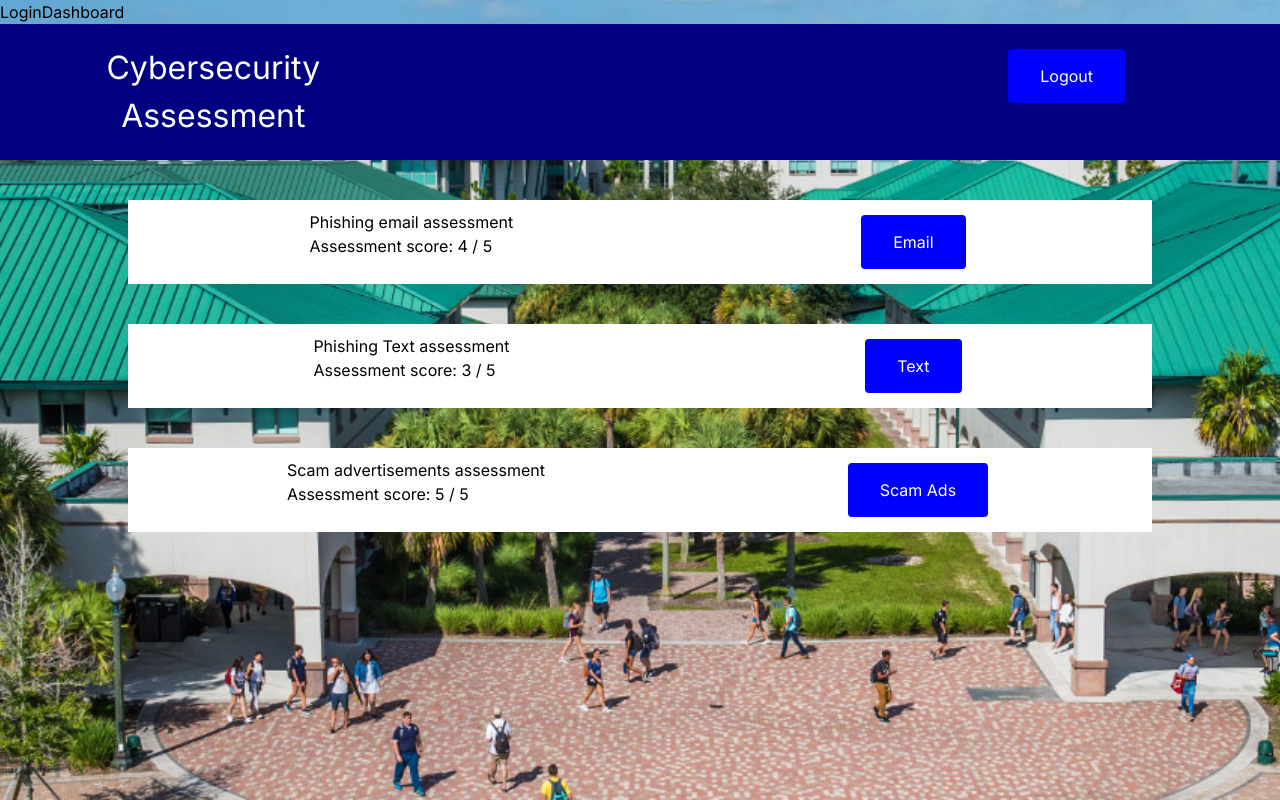
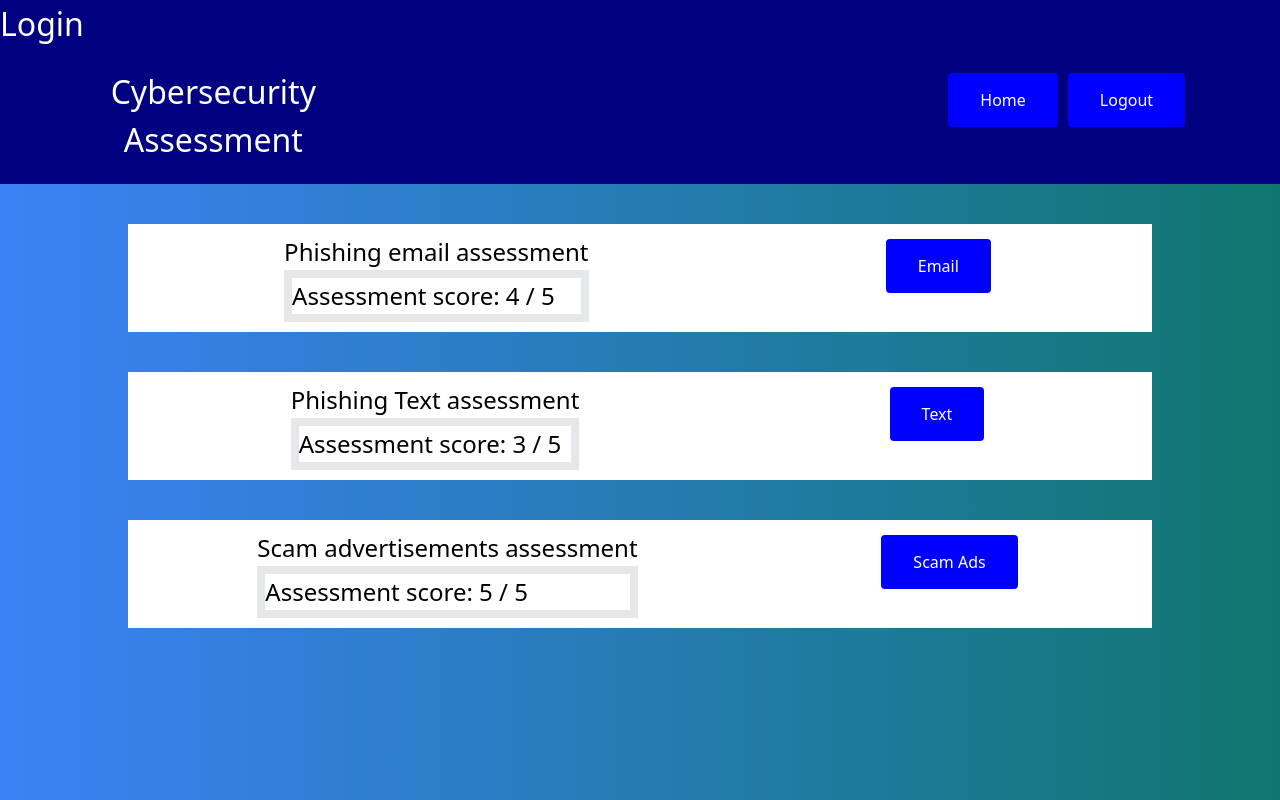
Before and after one commit to cjnnewman/cybersecurityproject-phishing-and-scam-quiz, a Next.js app: page /home in a window 1280 px wide. Built offline with nearby package versions, Linux system fonts and the light colour scheme; no server answers.

Commit message:
Updated page structure and Navbar

```diff
--- a/app/assess_ads/page.tsx
+++ b/app/assess_ads/page.tsx
@@ -1,8 +1,11 @@
+import Link from "next/link";
 
 export default function assess_ads() {
   return (
     <main>
-        <p>Under construction</p>
+      <div>
+        <p>Under Construction!</p>
+      </div>
     </main>
   );
 }
--- a/app/assess_email/page.tsx
+++ b/app/assess_email/page.tsx
@@ -1,7 +1,11 @@
+import Link from "next/link";
+
 export default function assess_email() {
     return (
       <main>
-          <p>Under construction</p>
+        <div>
+          <p>Under Construction!</p>
+        </div>
       </main>
     );
   }
--- a/app/assess_text/page.tsx
+++ b/app/assess_text/page.tsx
@@ -1,7 +1,11 @@
+import Link from "next/link";
+
 export default function assess_text() {
     return (
       <main>
-          <p>Under construction</p>
+        <div>
+          <p>Under Construction!</p>
+        </div>
       </main>
     );
   }
--- a/app/globals.css
+++ b/app/globals.css
@@ -10,6 +10,10 @@ body {
     background-position: center center;
 
 }
+
+p{
+    font-size: 1.5em;
+ }
 
 /*Will Home Page CSS*/
 
--- a/app/home/page.tsx
+++ b/app/home/page.tsx
@@ -12,30 +12,16 @@ let ad_size = 5
 
 export default function Home() {
   return (
-
     <main>
-      <div className="topBar">
-        <div className="container">
-          <div className="boxLeft">
-            <h1>Cybersecurity Assessment</h1>
-          </div>
-          <div className="boxRight">
-            <Link href="/">
-              <button className="button">Logout</button>
-            </Link>
-          </div>
-        </div>
-      </div>
       <div>
         <div>
           <div id="Email" className="homeBox">
-
             <div className="containerLeft">
               <p>Phishing email assessment</p>
-                <p>Assessment score: {email_score} / {email_size}</p>
+              <p className="border-8">Assessment score: {email_score} / {email_size}</p>
             </div>
             <div className="containerRight">
-                <Link href="/email">
+              <Link href="/assess_email">
                 <button className="button">Email</button>
               </Link>
             </div>
@@ -43,10 +29,10 @@ export default function Home() {
           <div id="text" className="homeBox">
             <div className="containerLeft">
               <p>Phishing Text assessment</p>
-                <p >Assessment score: {text_score} / {text_size} </p>
+              <p className="border-8" >Assessment score: {text_score} / {text_size} </p>
             </div>
             <div className="containerRight">
-                <Link href="/text">
+              <Link href="/assess_text">
                 <button className="button">Text</button>
               </Link>
             </div>
@@ -54,10 +40,10 @@ export default function Home() {
           <div id="ads" className="homeBox">
             <div className="containerLeft">
               <p>Scam advertisements assessment</p>
-                <p>Assessment score: {ads_score} / {ad_size}</p>
+              <p className="border-8">Assessment score: {ads_score} / {ad_size}</p>
             </div>
             <div className="containerRight">
-                <Link href="/ads">
+              <Link href="/assess_ads">
                 <button className="button">Scam Ads</button>
               </Link>
             </div>
--- a/app/layout.tsx
+++ b/app/layout.tsx
@@ -8,8 +8,8 @@ import Logout from './logout';
 const inter = Inter({ subsets: ['latin'] });
 
 export const metadata: Metadata = {
-  title: 'Create Next App',
-  description: 'Generated by create next app',
+  title: 'FGCU Cyber Awareness',
+  description: 'A site dedicated to informing individuals of current phishing and social engineering attacks',
 };
 
 export default async function RootLayout({
@@ -20,11 +20,26 @@ export default async function RootLayout({
   const session = await getServerSession();
   return (
     <html lang="en">
-      <body className={inter.className}>
+      <body className="bg-gradient-to-r from-blue-500 to-teal-700">
         <nav>
-          {!!session && <Logout />}
-          {!session && <Link href="/login-register">Login</Link>}
-          { <Link href="/dashboard">Dashboard</Link>}
+          <div className="topBar">
+            {!!session && <Logout />}
+            {!session && <Link href="/login-register">Login</Link>}
+            <div className="container">
+              <div className="boxLeft">
+                <h1>Cybersecurity Assessment</h1>
+              </div>
+              <div className="boxRight">
+                <Link href="/home">
+                  <button className="button">Home</button>
+                </Link>
+                <Link href="/login-register">
+                  <button className="button">Logout</button>
+                </Link>
+              </div>
+            </div>
+          </div>
+
         </nav>
         {children}
       </body>
--- a/app/login-register/login_form.tsx
+++ b/app/login-register/login_form.tsx
@@ -42,7 +42,7 @@ export default function LoginForm() {
         type="password"
         placeholder="Password"
       />
-      <button type="submit">Login</button>
+      <button type="submit" className="button">Login</button>
       {errorMessage && (<p style={{ textAlign: 'center', color: 'red', marginTop: '0.5rem' }}>{errorMessage}</p>)}
     </form>
   );
--- a/app/login-register/register_form.tsx
+++ b/app/login-register/register_form.tsx
@@ -23,13 +23,15 @@ export default function RegisterForm() {
         name="email"
         className="border border-black text-black"
         type="email"
+        placeholder="Email"
       />
       <input
         name="password"
+        placeholder="Password"
         className="border border-black  text-black"
         type="password"
       />
-      <button type="submit">Register</button>
+      <button type="submit" className="button">Register</button>
     </form>
   );
 }
--- a/app/page.tsx
+++ b/app/page.tsx
@@ -1,9 +1,13 @@
+import Link from "next/link"
 
 export default function Home() {
   return (
     <main className="h-screen flex items-center justify-center">
       <div>
-        test
+        <p className="text-4xl font-black text-gray-900 dark:text-white">Test</p>
+        <Link href="/login-register">
+              <button className="button">Logout</button>
+            </Link>
       </div>
     </main>
   )
```
Also changed, not shown: index.html (deleted). Lines whose indentation alone changed are shown as unchanged.
